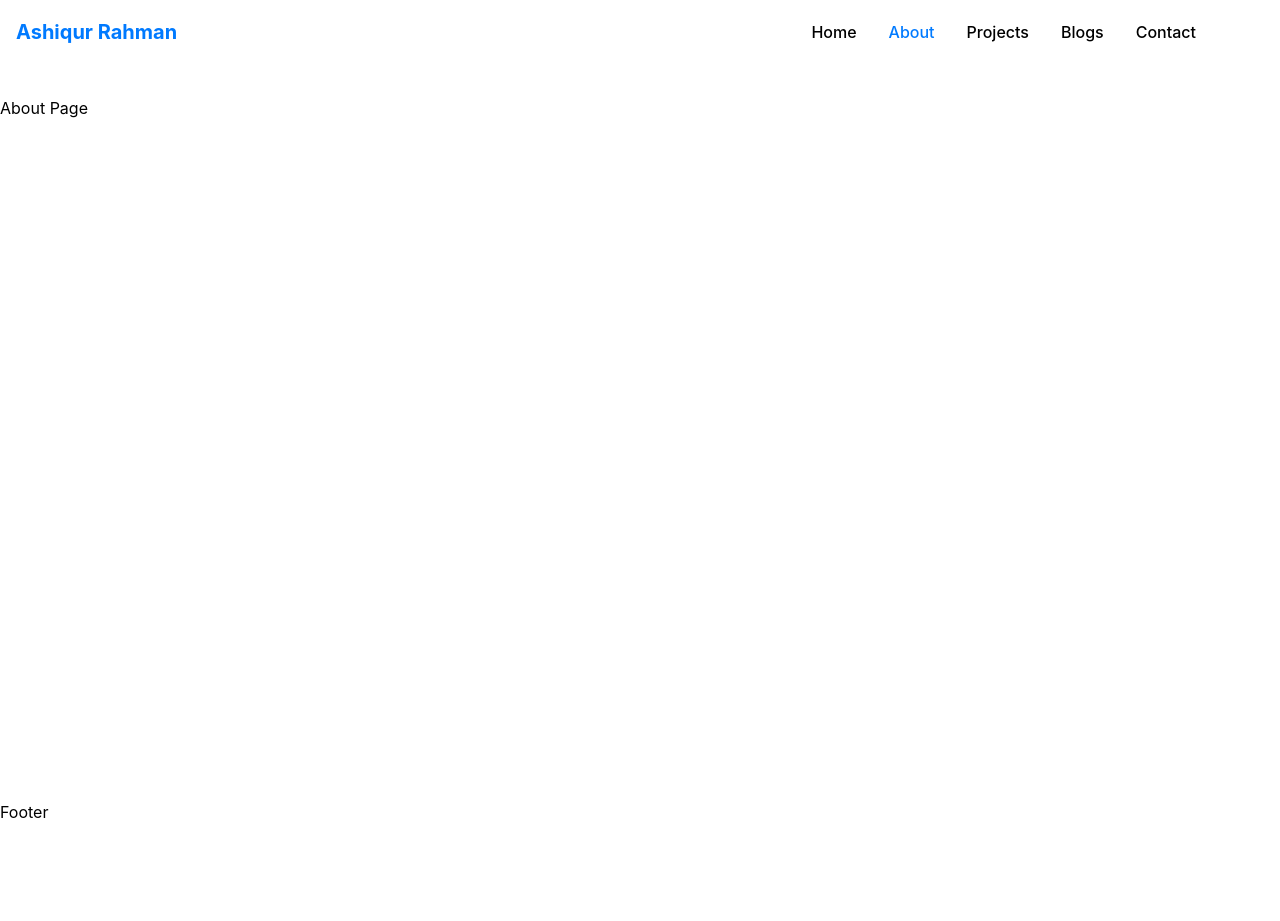
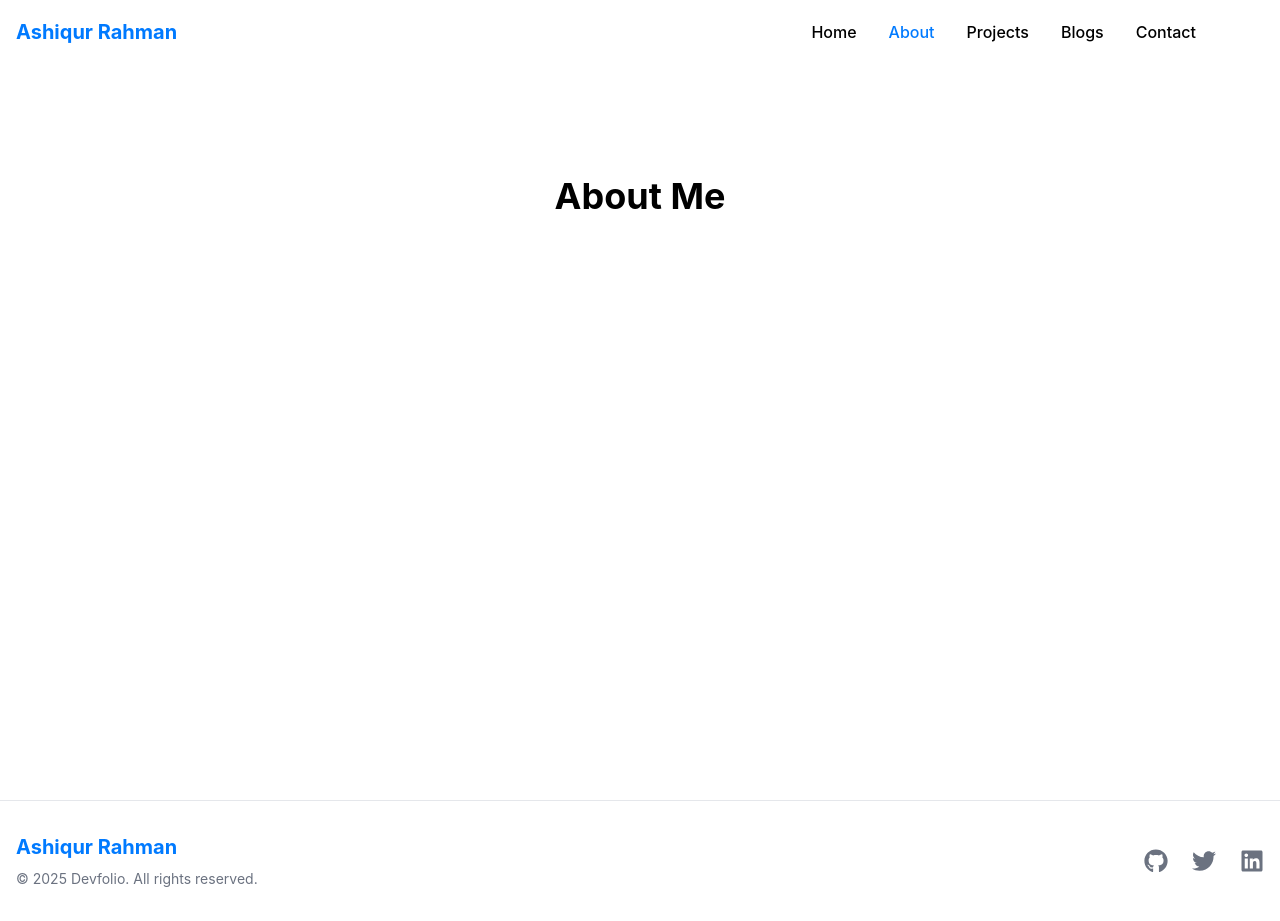
Before and after one commit to Ashiqur97/Portfolio-using-next-js-framar-motion, a Next.js app: page /about in a window 1280 px wide. Before the commit the page ends 824 px from the top, so only its background shows below. Built offline with nearby package versions, Linux system fonts and the light colour scheme.

Commit message:
code updating

```diff
--- a/src/app/about/page.tsx
+++ b/src/app/about/page.tsx
@@ -2,8 +2,8 @@
 
 const About = () => {
   return (
-    <div>
-      About Page
+    <div className='container max-w-7xl mx-auto py-20'>
+      <h1 className='text-4xl font-bold mb-8 text-center'>About Me</h1>
     </div>
   )
 }
--- a/src/app/components/Blogs.tsx
+++ b/src/app/components/Blogs.tsx
@@ -33,6 +33,10 @@
                 ))
             }
         </div>
+
+        <div className='text-center mt-12'>
+            <Link href="/blogs" className='inline-block bg-primary text-white px-8 py-3 rounded-lg hover:bg-primary/90 transition-colors'>View All Post</Link>
+        </div>
     </section>
   )
 }
--- /dev/null
+++ b/src/app/components/Footer.tsx
@@ -0,0 +1,48 @@
+import Link from 'next/link'
+import { FaGithub, FaTwitter, FaLinkedin } from 'react-icons/fa'
+
+export default function Footer() {
+  return (
+    <footer className="bg-white dark:bg-dark border-t border-gray-200 dark:border-gray-800">
+      <div className="container max-w-7xl mx-auto px-4 py-8">
+        <div className="flex flex-col md:flex-row justify-between items-center">
+          <div className="mb-4 md:mb-0">
+            <Link href="/" className="text-xl font-bold text-primary">
+              Ashiqur Rahman
+            </Link>
+            <p className="text-sm text-secondary mt-2">
+              © {new Date().getFullYear()} Devfolio. All rights reserved.
+            </p>
+          </div>
+
+          <div className="flex space-x-6">
+            <a
+              href="https://github.com/yourusername"
+              target="_blank"
+              rel="noopener noreferrer"
+              className="text-secondary hover:text-primary transition-colors"
+            >
+              <FaGithub className="h-6 w-6" />
+            </a>
+            <a
+              href="https://twitter.com/yourusername"
+              target="_blank"
+              rel="noopener noreferrer"
+              className="text-secondary hover:text-primary transition-colors"
+            >
+              <FaTwitter className="h-6 w-6" />
+            </a>
+            <a
+              href="https://linkedin.com/in/yourusername"
+              target="_blank"
+              rel="noopener noreferrer"
+              className="text-secondary hover:text-primary transition-colors"
+            >
+              <FaLinkedin className="h-6 w-6" />
+            </a>
+          </div>
+        </div>
+      </div>
+    </footer>
+  )
+}
--- /dev/null
+++ b/src/app/components/Newsletter.tsx
@@ -0,0 +1,38 @@
+import React from 'react'
+
+const Newsletter = () => {
+  return (
+   <section className="py-20">
+       <div className="bg-white dark:bg-dark/50 rounded-lg shadow-md overflow-hidden animate-slide-up">
+        <div className="p-8 md:p-12">
+          <div className="max-w-7xl mx-auto">
+            <div className="grid grid-cols-1 md:grid-cols-2 gap-8 items-center">
+              <div>
+                <h2 className="text-2xl font-bold mb-4">Subscribe to My Newsletter</h2>
+                <p className="text-gray-600 dark:text-gray-300">
+                  Get the latest updates on my projects, blog posts, and tech insights delivered straight to your inbox.
+                </p>
+              </div>
+              <form className="flex flex-col sm:flex-row gap-4">
+                <input
+                  type="email"
+                  placeholder="Enter your email"
+                  className="flex-1 px-4 py-3 rounded-lg border dark:text-white border-gray-300 dark:border-gray-600 bg-white text-gray-500 dark:bg-dark focus:outline-none focus:ring-2 focus:ring-primary"
+                  required
+                />
+                <button
+                  type="submit"
+                  className="bg-primary text-white px-8 py-3 rounded-lg hover:bg-primary/90 transition-colors"
+                >
+                  Subscribe
+                </button>
+              </form>
+            </div>
+          </div>
+        </div>
+      </div>
+    </section>
+  )
+}
+
+export default Newsletter
--- a/src/app/layout.tsx
+++ b/src/app/layout.tsx
@@ -3,6 +3,7 @@
 import "./globals.css";
 import { ThemeProvider } from "./context/ThemeContext";
 import Navbar from "./components/Navbar";
+import Footer from "./components/Footer";
 
 
 const geistSans = Geist({
@@ -33,7 +34,7 @@
           <main className="min-h-screen pt-24">
             {children}
           </main>
-          <footer>Footer</footer>
+          <Footer />
         </ThemeProvider>
       </body>
     </html>
--- a/src/app/page.tsx
+++ b/src/app/page.tsx
@@ -2,6 +2,7 @@
 import Hero from './components/Hero'
 import Projects from './components/Projects'
 import Blogs from './components/Blogs'
+import Newsletter from './components/Newsletter'
 
 const page = () => {
   return (
@@ -9,6 +10,7 @@
       <Hero/>
       <Projects />
       <Blogs />
+      <Newsletter />
     </main>
   )
 }
```
